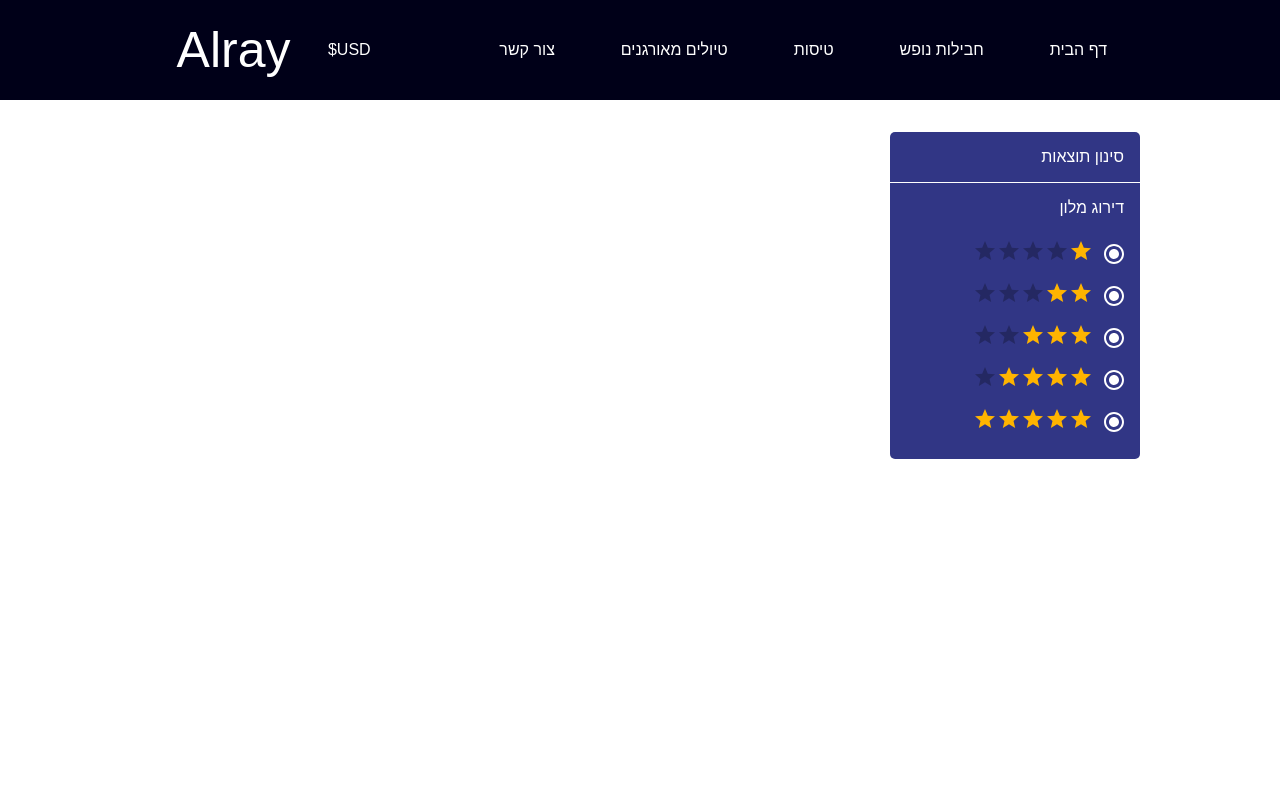
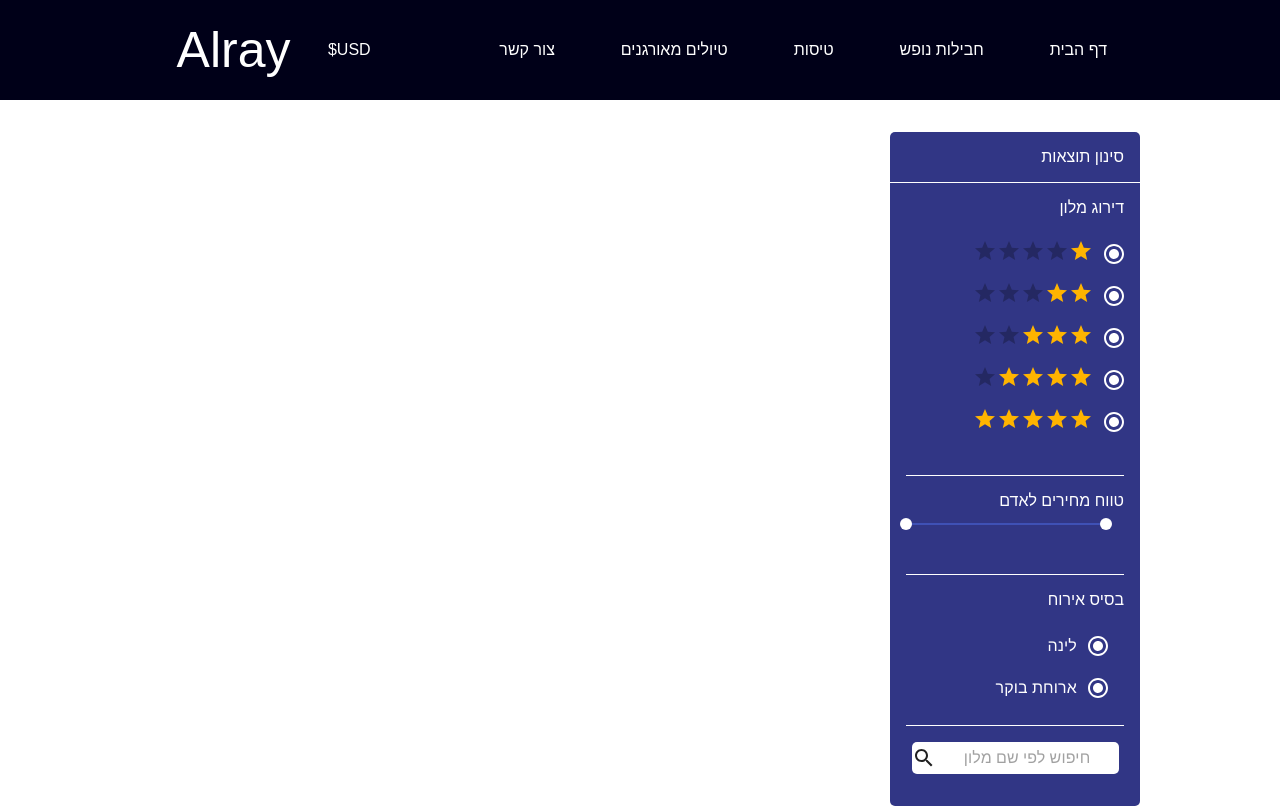
Before and after one commit to yehudaUz/Alray, a React (Create React App) app: page / in a window 1280 px wide. Built offline with nearby package versions, Linux system fonts and the light colour scheme; a small style sheet from the web is missing.

Commit message:
some ui progress, more componnents added

```diff
--- a/package.json
+++ b/package.json
@@ -5,6 +5,7 @@
   "proxy": "http://localhost:8080",
   "dependencies": {
     "@material-ui/core": "^4.11.0",
+    "@material-ui/icons": "^4.9.1",
     "@material-ui/lab": "^4.0.0-alpha.56",
     "@testing-library/jest-dom": "^4.2.4",
     "@testing-library/react": "^9.3.2",
--- a/src/components/App.js
+++ b/src/components/App.js
@@ -2,6 +2,10 @@ import '../style/style.css'
 import '../style/header.css'
 import '../style/mainApp.css'
 import '../style/lableWithRadio.css'
+import '../style/priceSlider.css'
+import '../style/hostingBase.css'
+import '../style/searchInput.css'
+
 import React from 'react'
 import { Provider } from 'react-redux'
 import Store from '../store/store'
--- /dev/null
+++ b/src/components/HostingBase.js
@@ -0,0 +1,30 @@
+import React from 'react'
+import { connect } from 'react-redux';
+import Radio from '@material-ui/core/Radio';
+import RadioGroup from '@material-ui/core/RadioGroup';
+import FormControlLabel from '@material-ui/core/FormControlLabel';
+import FormControl from '@material-ui/core/FormControl';
+import FormLabel from '@material-ui/core/FormLabel';
+import WhiteRadio from './WhiteRadio'
+
+const HostingBase = (props) => {
+    return (
+        <div className="hostingBase">
+            <div className="hostingBase-header">
+                <label>בסיס אירוח</label>
+            </div>
+            <RadioGroup defaultValue="start">
+                <FormControlLabel labelPlacement="start" value="start" control={<WhiteRadio />}
+                    label={"לינה"} />
+                <FormControlLabel labelPlacement="start" value="start" control={<WhiteRadio />}
+                    label={"ארוחת בוקר"} />
+            </RadioGroup>
+        </div>
+    )
+}
+
+const mapStateToProps = (state) => {
+    return state
+}
+
+export default connect(mapStateToProps)(HostingBase);
--- a/src/components/MainApp.js
+++ b/src/components/MainApp.js
@@ -1,7 +1,9 @@
 import React from 'react'
 import { connect } from 'react-redux';
 import RatingFilter from './RatingFilter'
-
+import PriceSlider from './PriceSlider'
+import HostingBase from './HostingBase'
+import SearchInput from './SearchInput'
 const MainApp = (props) => {
     return (
         <div className="mainApp-wrapper">
@@ -11,7 +13,12 @@ const MainApp = (props) => {
                         <label>סינון תוצאות</label>
                     </div>
                     <RatingFilter />
+                    <PriceSlider/>
+                    <HostingBase/>
+                    <SearchInput/>
                 </div>
+
+
                 <div className="mainApp-sortAndResult">
                     <div className="mainApp-sort">
 
--- /dev/null
+++ b/src/components/PriceSlider.js
@@ -0,0 +1,68 @@
+import React from 'react'
+import { connect } from 'react-redux';
+import { makeStyles, withStyles } from '@material-ui/core/styles';
+import Typography from '@material-ui/core/Typography';
+import Slider from '@material-ui/core/Slider';
+
+const useStyles = makeStyles({
+    root: {
+        width: 200,
+    },
+});
+
+const MySlider = withStyles({
+    rail: {
+        // height: 2,
+        opacity: 1,
+        backgroundColor: "white",
+    }, thumb: {
+        backgroundColor: "white"
+    }, rail: {
+        backgroundColor: "white"
+    },
+})(Slider);
+
+function valuetext(value) {
+    return `${value}`;
+}
+
+
+
+const PriceSlider = (props) => {
+    const classes = useStyles();
+    const [value, setValue] = React.useState([0, 6000]);
+
+    const handleChange = (event, newValue) => {
+        setValue(newValue);
+    };
+
+    return (
+        <div className="priceSlider">
+            <div className="priceSlider-header">
+                <label>טווח מחירים לאדם</label>
+            </div>
+            <div className={classes.root}>
+                {/* <Typography id="range-slider" gutterBottom>
+                    Temperature range
+        </Typography> */}
+                <MySlider
+                    // valueLabelDisplay="auto" aria-label="pretto slider" defaultValue={20}
+                    min={890}
+                    max={6000}
+                    value={value}
+                    onChange={handleChange}
+                    valueLabelDisplay="auto"
+                    aria-labelledby="range-slider"
+                    getAriaValueText={valuetext}
+                    rail={{ backgroundColor: "white" }}
+                />
+            </div>
+        </div>
+    )
+}
+
+const mapStateToProps = (state) => {
+    return state
+}
+
+export default connect(mapStateToProps)(PriceSlider);
--- /dev/null
+++ b/src/components/SearchInput.js
@@ -0,0 +1,47 @@
+import React from 'react';
+import { makeStyles } from '@material-ui/core/styles';
+import TextField from '@material-ui/core/TextField';
+import InputBase from '@material-ui/core/InputBase';
+import SearchIcon from '@material-ui/icons/Search';
+
+const useStyles = makeStyles((theme) => ({
+    root: {
+        '& > *': {
+            // margin: theme.spacing(1),
+            // width: '',
+            // backgroundColor:"white"
+        },
+        // backgroundColor: "white"
+    },
+}));
+
+// export default function BasicTextFields() {
+
+//     return (
+//         <form className={classes.root} noValidate autoComplete="off">
+//             <TextField id="outlined-basic" label="חיפוש לפי שם מלון" variant="outlined" />
+//         </form>
+//     );
+// }
+
+
+const SearchInput = (props) => {
+
+    const classes = useStyles();
+    return (
+        <div className="search-input ">
+                <InputBase
+                    placeholder="חיפוש לפי שם מלון"
+                    classes={{
+                        root: classes.inputRoot,
+                        input: classes.inputInput,
+                    }}
+                    inputProps={{ 'aria-label': 'search' }}
+                    startAdornment={<SearchIcon />}
+                />
+            {/* </div > */}
+        </div>
+    )
+}
+
+export default SearchInput
--- /dev/null
+++ b/src/style/hostingBase.css
@@ -0,0 +1,12 @@
+
+.hostingBase {
+    border-bottom: 1px solid;
+    /* padding-bottom: 1rem; */
+    margin: 1rem;
+}
+
+.hostingBase-header {
+    border-top: 1px solid;
+    padding-top: 1rem;
+    /* margin: 1rem; */
+}
--- a/src/style/mainApp.css
+++ b/src/style/mainApp.css
@@ -39,4 +39,5 @@
 
 .ratingFilter-header {
     margin: 1rem;
+
 }
--- /dev/null
+++ b/src/style/priceSlider.css
@@ -0,0 +1,8 @@
+.priceSlider {
+    border-top: 1px solid;
+    margin: 1rem;
+}
+
+.priceSlider-header {
+margin-top: 1rem;
+}
--- /dev/null
+++ b/src/style/searchInput.css
@@ -0,0 +1,11 @@
+.search-input {
+    background-color: white;
+    /* width: 75%; */
+    align-self: center;
+    border-radius: 5px;
+    margin-bottom: 2rem;
+}
+
+.MuiInputBase-input {
+    text-align: center;
+}
```
Also changed, not shown: 1 other file (tests, documents, lock files or other folders).
